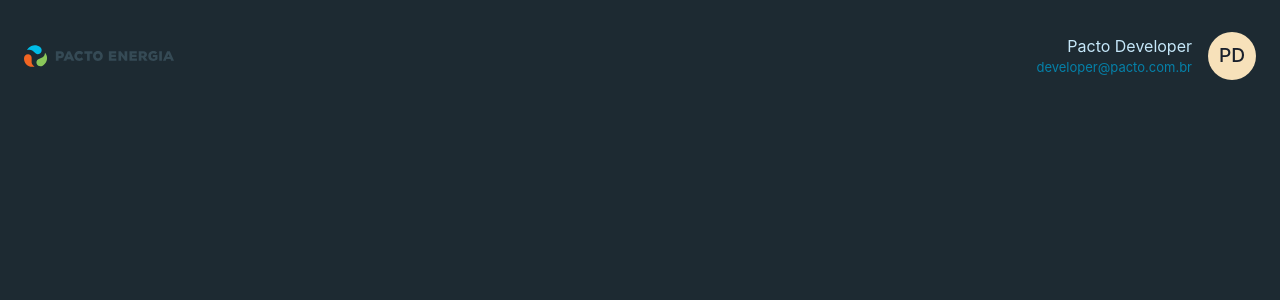
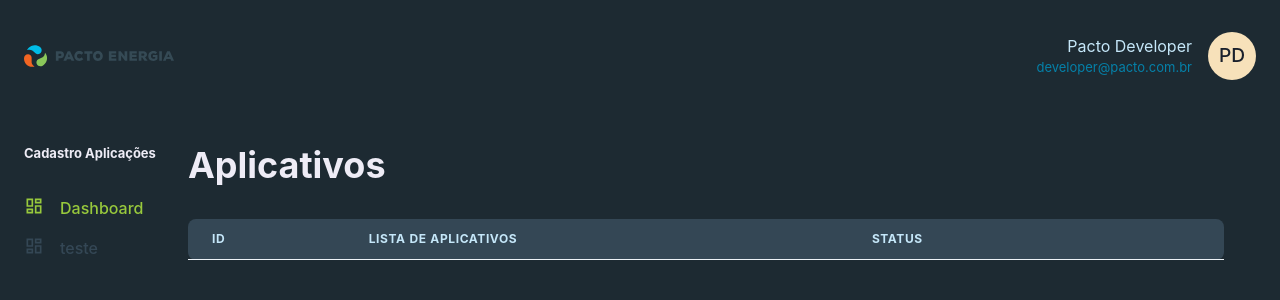
Before and after one commit to felipemimoura/dashboard, a Next.js app: page /dashboard in a window 1280 px wide. Shown: the top 300 px of the page. Built offline with nearby package versions, Linux system fonts and the light colour scheme.

Commit message:
feat: add styles

```diff
--- a/src/pages/dashboard.tsx
+++ b/src/pages/dashboard.tsx
@@ -1,10 +1,29 @@
 import { Header } from "@/components/Header";
-import { Flex } from "@chakra-ui/react";
+import { Sidebar } from "@/components/Sidebar";
+import { Box, Flex, Heading, Table, Th, Tr, Thead } from "@chakra-ui/react";
 
 export default function Dashboard() {
   return (
     <Flex direction="column" height="100vh">
       <Header />
+      <Flex width="100%" marginY="6" maxWidth={1480} marginX="auto" padding="6">
+        <Sidebar />
+        <Box flex="1" borderRadius="8" paddingX="8">
+          <Flex marginBottom={8} justifyContent="space-between" align="center">
+            <Heading color="white">Aplicativos</Heading>
+          </Flex>
+          <Table bg="blue.800" borderRadius="8">
+            <Thead>
+              <Tr>
+                <Th color="blue.100">ID</Th>
+                <Th color="blue.100">Lista de aplicativos</Th>
+                <Th color="blue.100">Status</Th>
+                <Th></Th>
+              </Tr>
+            </Thead>
+          </Table>
+        </Box>
+      </Flex>
     </Flex>
   );
 }
--- a/src/styles/globals.ts
+++ b/src/styles/globals.ts
@@ -9,7 +9,7 @@ export const theme = extendTheme({
       '500': '#516CB2',
       '600': '#D3D0E2',
       '700': "#3A4772",
-      '800': '#808EA0',
+      '800': '#344755',
       '900': "#1D2A32"
     },
     green : {
```
